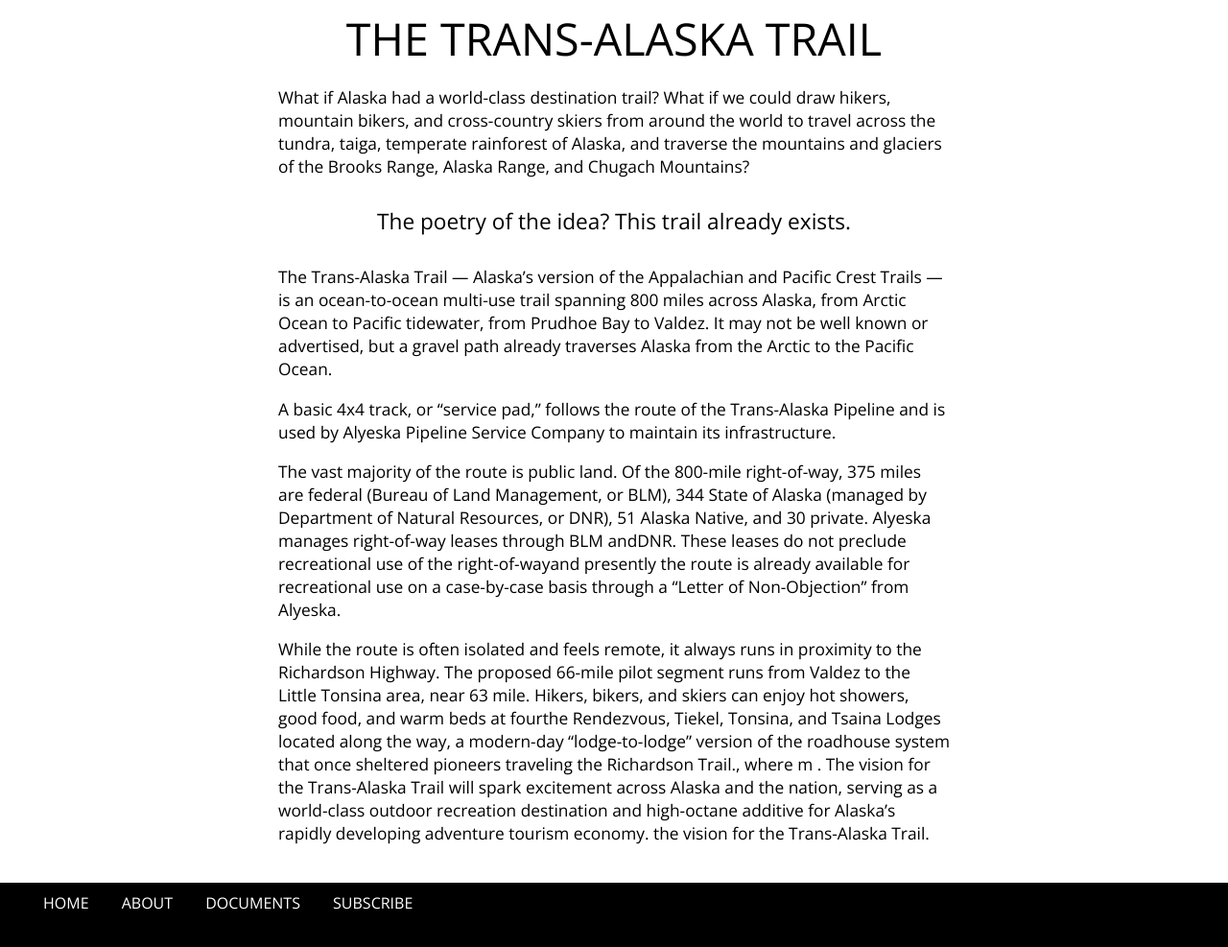
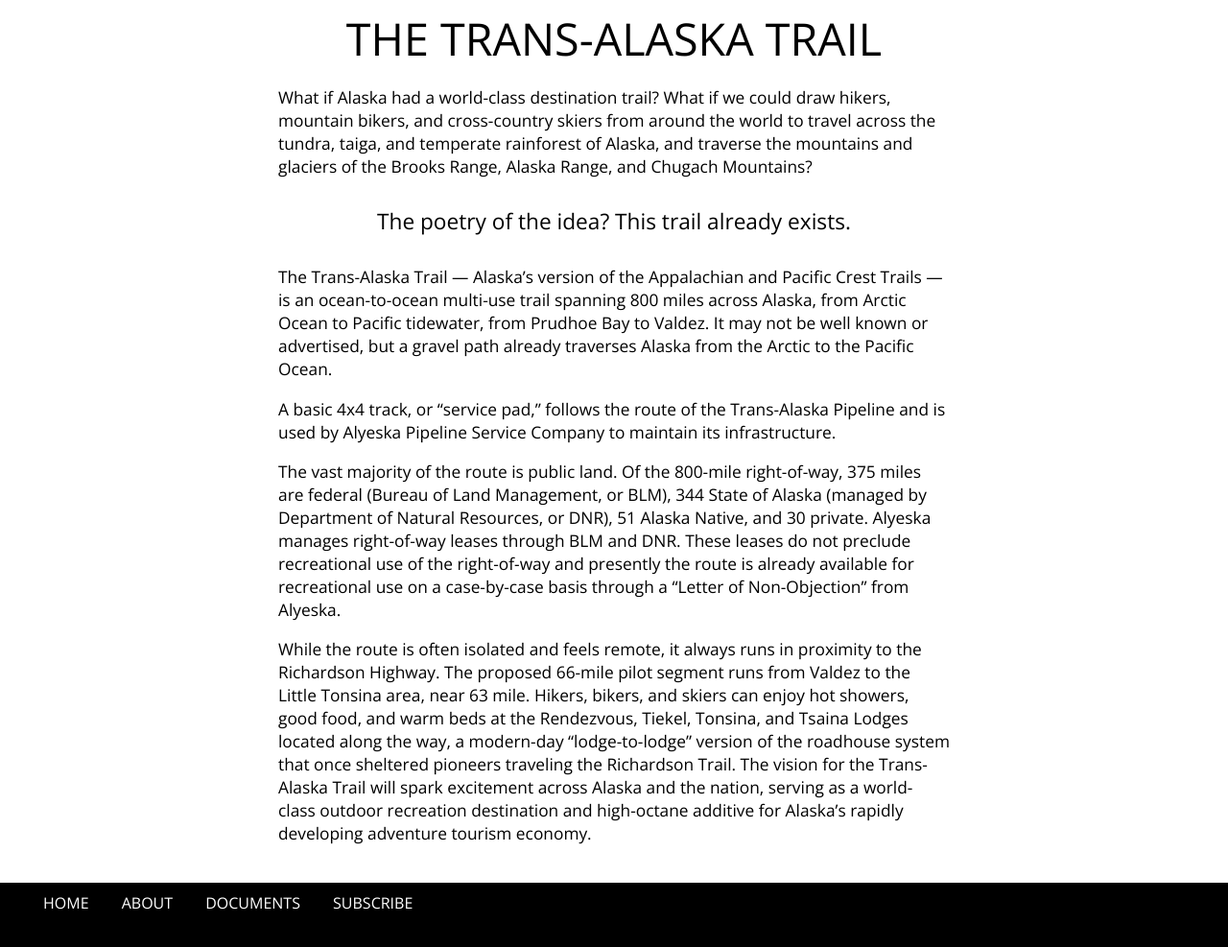
Before and after one commit to javbotero/Trans-Alaska-Trail, a Jekyll site: the page built from index.html, in a window 1280 px wide and 1400 px high, scrolled down 172 px. Shown: the part 380-1367 px from the top of the window at 96% size. Built offline with Jekyll 4.4.1, drawn with Linux system fonts in a browser that asks for light colours.

Commit message:
Page content updates

```diff
--- a/index.html
+++ b/index.html
@@ -11,9 +11,9 @@
 
 <p>What if Alaska had a world-class destination trail? What if we could draw
 hikers, mountain bikers, and cross-country skiers from around the world to
-travel across  the tundra, taiga, temperate rainforest of Alaska, and traverse
-the mountains and glaciers of the Brooks Range, Alaska Range, and Chugach
-Mountains?</p>
+travel across  the tundra, taiga, and temperate rainforest of Alaska, and
+traverse the mountains and glaciers of the Brooks Range, Alaska Range, and
+Chugach Mountains?</p>
 
 <h3>The poetry of the idea? This trail already exists. </h3>
 
@@ -30,18 +30,18 @@
 <p>The vast majority of the route is public land. Of the 800-mile right-of-way, 375
 miles are federal (Bureau of Land Management, or BLM), 344 State of Alaska
 (managed by Department of Natural Resources, or DNR), 51 Alaska Native, and 30
-private. Alyeska manages right-of-way leases through BLM andDNR. These leases do
-not preclude recreational use of the right-of-wayand presently the route is
+private. Alyeska manages right-of-way leases through BLM and DNR. These leases do
+not preclude recreational use of the right-of-way and presently the route is
 already available for recreational use on a case-by-case basis through a “Letter
 of Non-Objection” from Alyeska.</p>
 
 <p>While the  route is often isolated and feels remote, it  always runs in
 proximity to the Richardson Highway. The proposed 66-mile pilot segment runs
 from Valdez to the Little Tonsina area, near 63 mile. Hikers, bikers, and skiers
-can enjoy hot showers, good food, and warm beds at fourthe Rendezvous, Tiekel,
+can enjoy hot showers, good food, and warm beds at the Rendezvous, Tiekel,
 Tonsina, and Tsaina Lodges located  along the way, a modern-day “lodge-to-lodge”
 version of the roadhouse system that once sheltered pioneers traveling the
-Richardson Trail., where m . The vision for the Trans-Alaska Trail will spark
+Richardson Trail. The vision for the Trans-Alaska Trail will spark
 excitement across Alaska and the nation, serving as a world-class outdoor
 recreation destination and high-octane additive for Alaska’s rapidly developing
-adventure tourism economy. the vision for the Trans-Alaska Trail.</p>
+adventure tourism economy.</p>
--- a/subscribe.html
+++ b/subscribe.html
@@ -8,4 +8,4 @@
 vpos: 10%
 subhead: Want to Learn More?
 ---
-<iframe src="https://docs.google.com/forms/d/1EKbB6QYpFqP6NIrvLW4GteSaxDtFiisc-dSgcYgxcco/viewform?embedded=true" class="form" height="1800" frameborder="0" marginheight="0" marginwidth="0">Loading...</iframe>
+<iframe src="https://docs.google.com/forms/d/1EKbB6QYpFqP6NIrvLW4GteSaxDtFiisc-dSgcYgxcco/viewform?embedded=true" class="form" height="2100" frameborder="0" marginheight="0" marginwidth="0">Loading...</iframe>
```
Also changed, not shown: about.html (+11 -14 lines), 3 other files.
